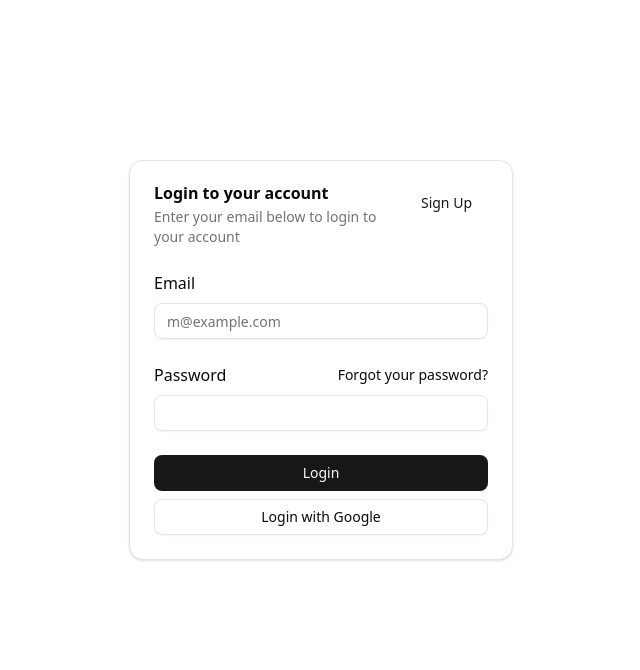
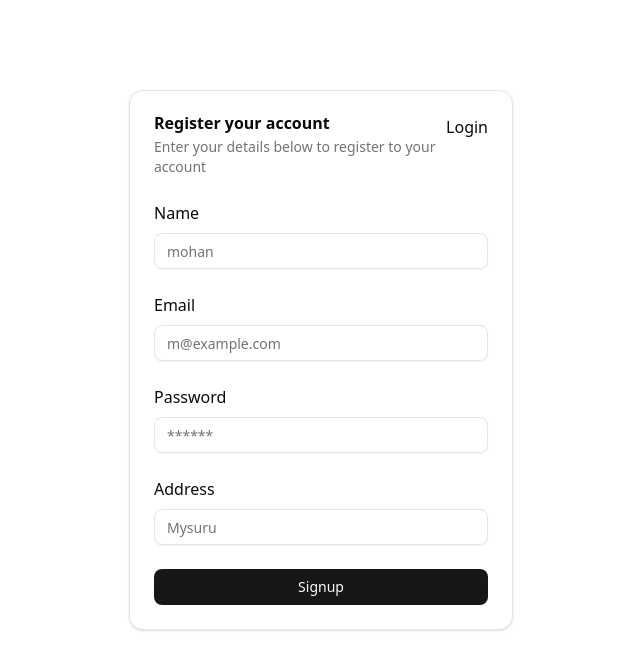
Before and after one commit to MaX-NeO/ECOM-CLIENT, a React (Vite) app: page /register in a window 1280 px wide. Shown: the top 670 px of the page, without its empty margins (319-959 px from the left). Built offline with nearby package versions, Linux system fonts and the light colour scheme.

Commit message:
register update

```diff
--- a/src/pages/auth/Register.tsx
+++ b/src/pages/auth/Register.tsx
@@ -2,23 +2,33 @@ import { Button } from "@/components/ui/button"
 import { Card, CardAction, CardContent, CardDescription, CardFooter, CardHeader, CardTitle } from "@/components/ui/card"
 import { Input } from "@/components/ui/input"
 import { Label } from "@radix-ui/react-label"
+import { Link } from "react-router-dom"
 
 const Register = () => {
     return (
         <div className="w-svw h-[90vh] flex justify-center items-center">
             <Card className="w-full max-w-sm">
                 <CardHeader>
-                    <CardTitle>Login to your account</CardTitle>
+                    <CardTitle>Register your account</CardTitle>
                     <CardDescription>
-                        Enter your email below to login to your account
+                        Enter your details below to register to your account
                     </CardDescription>
                     <CardAction>
-                        <Button variant="link">Sign Up</Button>
+                        <Link to='/'>Login</Link>
                     </CardAction>
                 </CardHeader>
                 <CardContent>
                     <form>
                         <div className="flex flex-col gap-6">
+                            <div className="grid gap-2">
+                                <Label htmlFor="name">Name</Label>
+                                <Input
+                                    id="name"
+                                    type="text"
+                                    placeholder="mohan"
+                                    required
+                                />
+                            </div>
                             <div className="grid gap-2">
                                 <Label htmlFor="email">Email</Label>
                                 <Input
@@ -31,25 +41,26 @@ const Register = () => {
                             <div className="grid gap-2">
                                 <div className="flex items-center">
                                     <Label htmlFor="password">Password</Label>
-                                    <a
-                                        href="#"
-                                        className="ml-auto inline-block text-sm underline-offset-4 hover:underline"
-                                    >
-                                        Forgot your password?
-                                    </a>
                                 </div>
-                                <Input id="password" type="password" required />
+                                <Input id="password" type="password" placeholder="******" required />
+                            </div>
+                            <div className="grid gap-2">
+                                <Label htmlFor="address">Address</Label>
+                                <Input
+                                    id="adress"
+                                    type="text"
+                                    placeholder="Mysuru"
+                                    required
+                                />
                             </div>
                         </div>
                     </form>
                 </CardContent>
                 <CardFooter className="flex-col gap-2">
                     <Button type="submit" className="w-full">
-                        Login
+                        Signup
                     </Button>
-                    <Button variant="outline" className="w-full">
-                        Login with Google
-                    </Button>
+
                 </CardFooter>
             </Card>
         </div>
```
